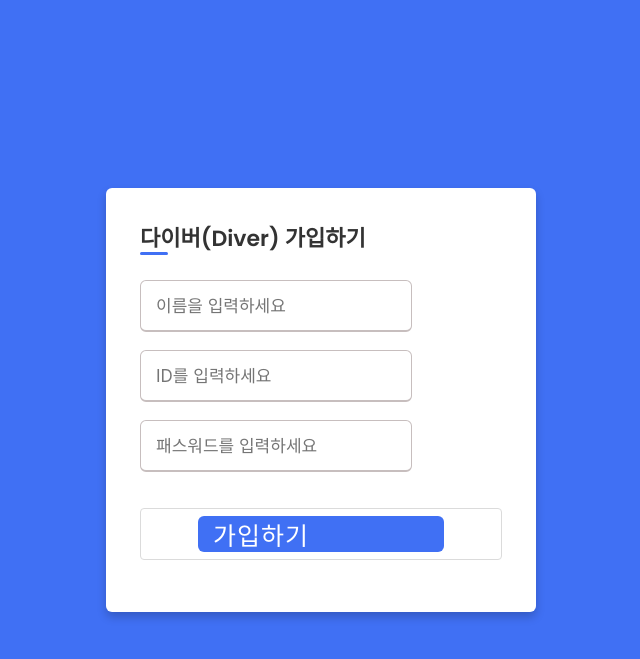
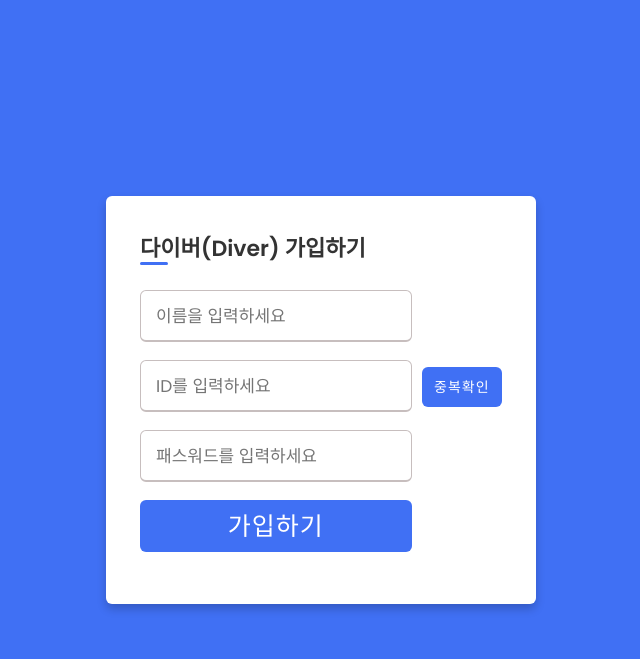
Before and after one commit to Diver-15/Diver, a Flask app: template templates/register.html in a window 1280 px wide. Shown: the top 659 px of the page, without its empty margins (319-959 px from the left). Run offline with Flask 2, Linux system fonts and the light colour scheme; the template is opened without the code that fills it, so the values that code supplies are empty; some libraries are stand-ins or nearby versions.

Commit message:
STYLE : css 수정

```diff
--- a/static/login.css
+++ b/static/login.css
@@ -76,6 +76,7 @@ form .input-box.button input{
     background: #4070f4;
     cursor: pointer;
     font-size: 25px;
+    text-align: center;
 }
 
 .input-box.button input:hover{
--- a/static/register.css
+++ b/static/register.css
@@ -80,6 +80,7 @@ form .input-box.button input{
     background: #4070f4;
     cursor: pointer;
     font-size: 25px;
+    text-align: center;
 }
 
 .input-box.button input:hover{
@@ -105,17 +106,17 @@ form .text h3 a:hover{
 
 .check_btn {
     width: 80px;
-    height: 50px;
+    height: 40px;
     color: #fff;
     margin: 0px 0px 0px 6px;
     letter-spacing: 1px;
     border: none;
     background: #4070f4;
     cursor: pointer;
-    font-size: 15px;
+    font-size: 14px;
     border-radius: 6px;
 }
 
 .check_btn:hover {
-    background-color: red;
+    background-color: #0e4bf1;
 }
--- a/templates/login.html
+++ b/templates/login.html
@@ -3,14 +3,12 @@
     <head>
 
         <!-- Webpage Title -->
-        <title>Hello, world!</title>
+        <title>다이버 :: 로그인하기</title>
 
         <!-- Required meta tags -->
         <meta charset="utf-8">
         <meta name="viewport" content="width=device-width, initial-scale=1, shrink-to-fit=no">
 
-        <!-- Bulma CSS -->
-        <link rel="stylesheet" href="https://cdn.jsdelivr.net/npm/bulma@0.9.1/css/bulma.min.css">
         <!-- JS -->
         <script src="https://ajax.googleapis.com/ajax/libs/jquery/3.4.1/jquery.min.js"></script>
         <script src="https://cdnjs.cloudflare.com/ajax/libs/jquery-cookie/1.4.1/jquery.cookie.js"></script>
--- a/templates/register.html
+++ b/templates/register.html
@@ -2,22 +2,16 @@
 <html lang="en">
 <head>
     <!-- Webpage Title -->
-        <title>Hello, world!</title>
+    <title>다이버 :: 가입하기</title>
 
+    <script src="https://ajax.googleapis.com/ajax/libs/jquery/3.4.1/jquery.min.js"></script>
+    <script src="https://cdnjs.cloudflare.com/ajax/libs/jquery-cookie/1.4.1/jquery.cookie.js"></script>
     <!-- Required meta tags -->
     <meta charset="utf-8">
     <meta name="viewport" content="width=device-width, initial-scale=1, shrink-to-fit=no">
-
-        <!-- Bulma CSS -->
-        <link rel="stylesheet" href="https://cdn.jsdelivr.net/npm/bulma@0.9.1/css/bulma.min.css">
-        <!-- JS -->
-        <script src="https://ajax.googleapis.com/ajax/libs/jquery/3.4.1/jquery.min.js"></script>
-        <script src="https://cdnjs.cloudflare.com/ajax/libs/jquery-cookie/1.4.1/jquery.cookie.js"></script>
     <link rel="stylesheet" href="../static/register.css">
 
     <script>
-            // 간단한 회원가입 함수입니다.
-            // 아이디, 비밀번호, 닉네임을 받아 DB에 저장합니다.
         function register() {
             $.ajax({
                 type: "POST",
@@ -49,6 +43,7 @@
         </div>
         <div class="input-box">
             <input id="userid" type="text" placeholder="ID를 입력하세요" required>
+            <button class="check_btn" onclick="">중복확인</button>
         </div>
         <div class="input-box">
             <input id="userpw" type="password" placeholder="패스워드를 입력하세요" required>
```
Lines whose indentation alone changed are shown as unchanged.
